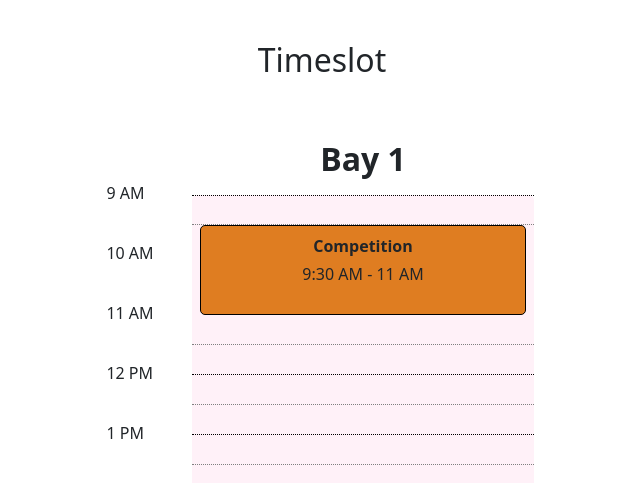
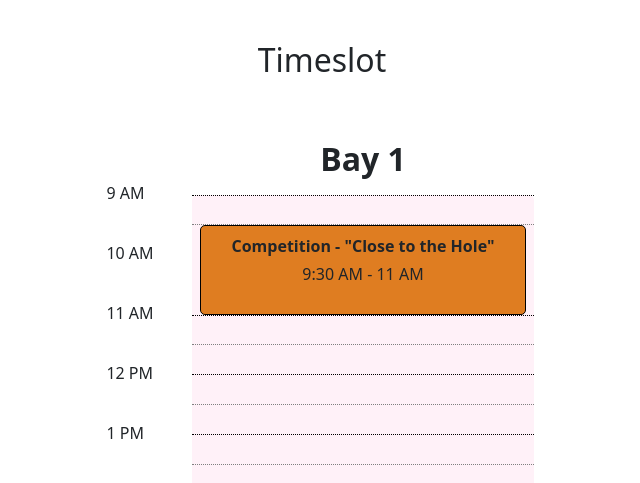
Before and after one commit to TheSupertramp/kgolf-v2, a Flask app: page / in a window 1280 px wide. Shown: the part 2235-2718 px from the top of the page, without its empty margins (318-958 px from the left). Run offline with Flask 3, Linux system fonts and the light colour scheme.

Commit message:
example updated

```diff
--- a/templates/timesheet.html
+++ b/templates/timesheet.html
@@ -29,12 +29,12 @@
           <div class="row_blank_halfhour row_firstrow"></div>
           <!-- <div class="row_blank_fullhour"></div> -->
           <div class="event start-9-30 end-11 competition">
-            <p class="title">Competition</p>
+            <p class="title">Competition - "Close to the Hole"</p>
             <p class="time">9:30 AM - 11 AM</p>
           </div>
           <!-- <div class="row_blank_halfhour"></div> -->
           <!-- <div class="row_blank_fullhour"></div> -->
-          <div class="row_blank_halfhour"></div>
+          <div class="row_blank_halfhour row_afterevent"></div>
           <div class="row_blank_fullhour"></div>
           <div class="row_blank_halfhour"></div>
           <div class="row_blank_fullhour"></div>
```
